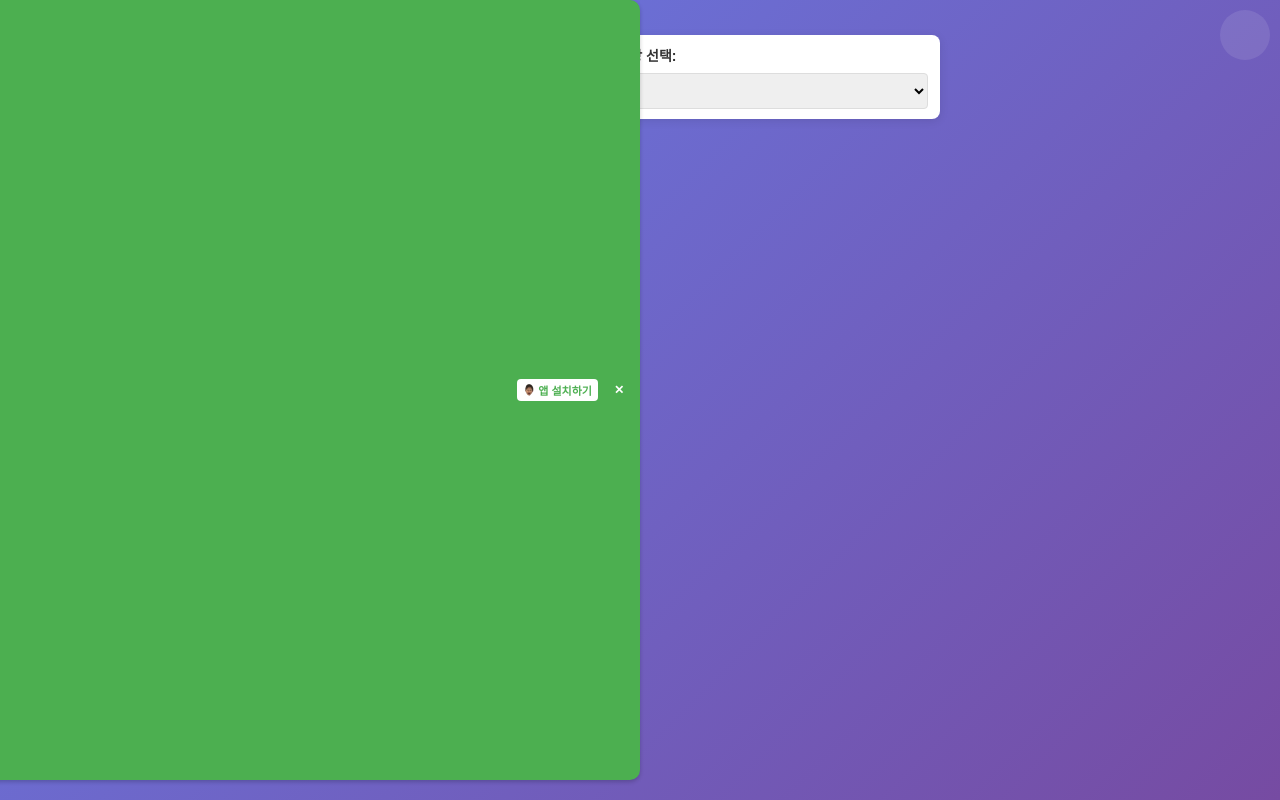
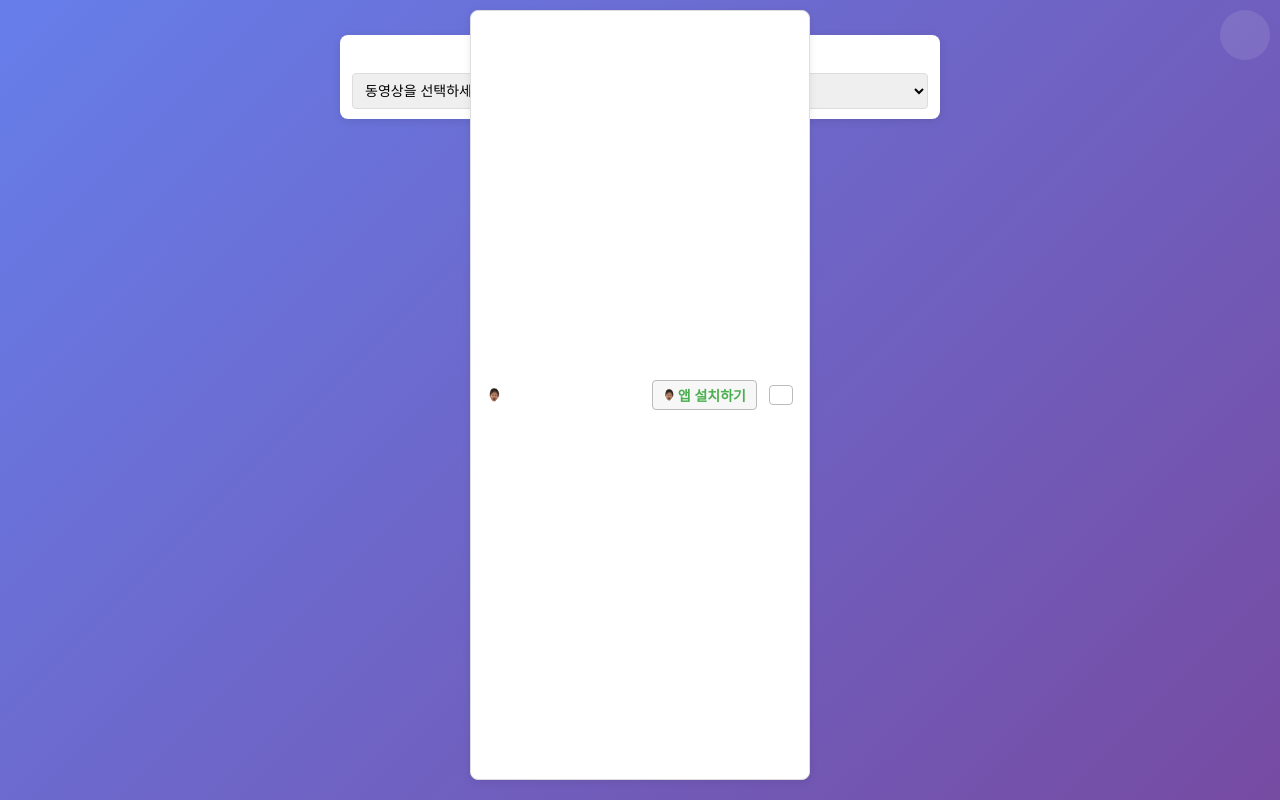
Before and after one commit to djyunn/baby_assist_videoblock, a Flask app: page / in a window 1280 px wide. Run offline with Flask 3, Linux system fonts and the light colour scheme.

Commit message:
default screen add

```diff
--- a/babyassist/static/app.js
+++ b/babyassist/static/app.js
@@ -111,19 +111,19 @@ document.addEventListener('DOMContentLoaded', function() {
     const unlockTrigger = document.getElementById('unlockTrigger');
 
     document.addEventListener('touchstart', function(e) {
-        if (isLocked && !e.target.closest('.modal') && !e.target.closest('#mainVideoSelect') && !e.target.closest('#pwaInstallBanner')) {
+        if (isLocked) {
+            // Allow interaction with PWA banner and its children
+            if (e.target.closest('#pwaInstallBanner')) return;
             e.preventDefault();
-            e.stopPropagation();
         }
     }, { passive: false });
-
     document.addEventListener('click', function(e) {
-        if (isLocked && !e.target.closest('.modal') && !e.target.closest('.unlock-trigger') &&
-            !e.target.closest('#mainVideoSelectContainer') && !e.target.closest('#pwaInstallBanner')) {
+        if (isLocked) {
+            // Allow interaction with PWA banner and its children
+            if (e.target.closest('#pwaInstallBanner')) return;
             e.preventDefault();
-            e.stopPropagation();
         }
-    }, { capture: true });
+    }, true);
 
     document.addEventListener('contextmenu', function(e) {
         if (isLocked) {
--- a/babyassist/templates/index.html
+++ b/babyassist/templates/index.html
@@ -19,14 +19,14 @@
             width: 100%;
             background-color: #4CAF50;
             color: white;
-            padding: 6px 10px; /* 패딩 줄임 */
+            padding: 6px 10px;
             text-align: center;
             z-index: 1000;
             display: flex;
             justify-content: space-between;
             align-items: center;
             box-shadow: 0 2px 4px rgba(0,0,0,0.2);
-            font-size: 12px; /* 글자 크기 줄임 */
+            font-size: 12px;
         }
         #pwaInstallBanner.hidden {
             display: none !important;
@@ -35,12 +35,12 @@
             background: white;
             color: #4CAF50;
             border: none;
-            padding: 3px 6px; /* 패딩 줄임 */
+            padding: 3px 6px;
             border-radius: 4px;
             cursor: pointer;
             font-weight: bold;
-            margin-left: 6px; /* 마진 줄임 */
-            font-size: 11px; /* 글자 크기 줄임 */
+            margin-left: 6px;
+            font-size: 11px;
             white-space: nowrap;
             display: flex;
             align-items: center;
@@ -51,16 +51,16 @@
         #pwaCloseBtn {
             background: transparent !important;
             color: white !important;
-            padding: 2px 6px !important; /* 패딩 줄임 */
+            padding: 2px 6px !important;
             font-size: 12px !important;
         }
         .button-group {
             display: flex;
-            gap: 4px; /* 간격 줄임 */
+            gap: 4px;
             align-items: center;
         }
         #app {
-            padding-top: 30px; /* 상단 패딩 줄임 */
+            padding-top: 30px;
         }
         /* 재생목록 선택기 스타일 */
         #mainVideoSelectContainer {
@@ -150,6 +150,58 @@
 <body>
     <!-- PWA 설치 버튼 -->
     <div id="pwaInstallBanner" class="pwa-install-banner">
+        <style>
+            /* PWA Install Banner Styling */
+            #pwaInstallBanner {
+                position: fixed;
+                top: 0;
+                left: 50%;
+                transform: translateX(-50%);
+                width: 340px;
+                background: #fff;
+                border: 1px solid #ddd;
+                border-radius: 8px;
+                box-shadow: 0 2px 8px rgba(0,0,0,0.08);
+                display: flex;
+                align-items: center;
+                justify-content: space-between;
+                padding: 8px 16px;
+                z-index: 1000;
+                font-size: 15px;
+                margin-top: 10px;
+            }
+            #pwaInstallBanner img {
+                width: 24px;
+                height: 24px;
+                margin-right: 8px;
+            }
+            #pwaInstallBanner .banner-content {
+                display: flex;
+                align-items: center;
+                flex: 1;
+            }
+            #pwaInstallBanner button {
+                margin-left: 8px;
+                padding: 4px 10px;
+                font-size: 14px;
+                border-radius: 4px;
+                border: 1px solid #bbb;
+                background: #f7f7f7;
+                cursor: pointer;
+                transition: background 0.2s;
+            }
+            #pwaInstallBanner button:hover {
+                background: #e0e0e0;
+            }
+            #pwaInstallBanner .close-btn {
+                background: none;
+                border: none;
+                font-size: 18px;
+                color: #888;
+                margin-left: 8px;
+                cursor: pointer;
+            }
+        </style>
         <span style="display: flex; align-items: center;">
             <img src="{{ url_for('static', filename='favicon.ico') }}" alt="App Icon" style="width: 14px; height: 14px; margin-right: 4px;">
             더 나은 사용을 위해 앱으로 설치하세요!
@@ -289,3 +341,12 @@
     </script>
 </body>
 </html>
+<div id="pwaInstallBanner" style="display:none;">
+  <div class="banner-content">
+    <img src="/static/favicon.ico" alt="앱 아이콘">
+    <span>앱 설치하기</span>
+  </div>
+  <button id="pwaInstallBtn">설치</button>
+  <button class="close-btn" id="pwaCloseBtn">×</button>
+</div>
+</html>
```
